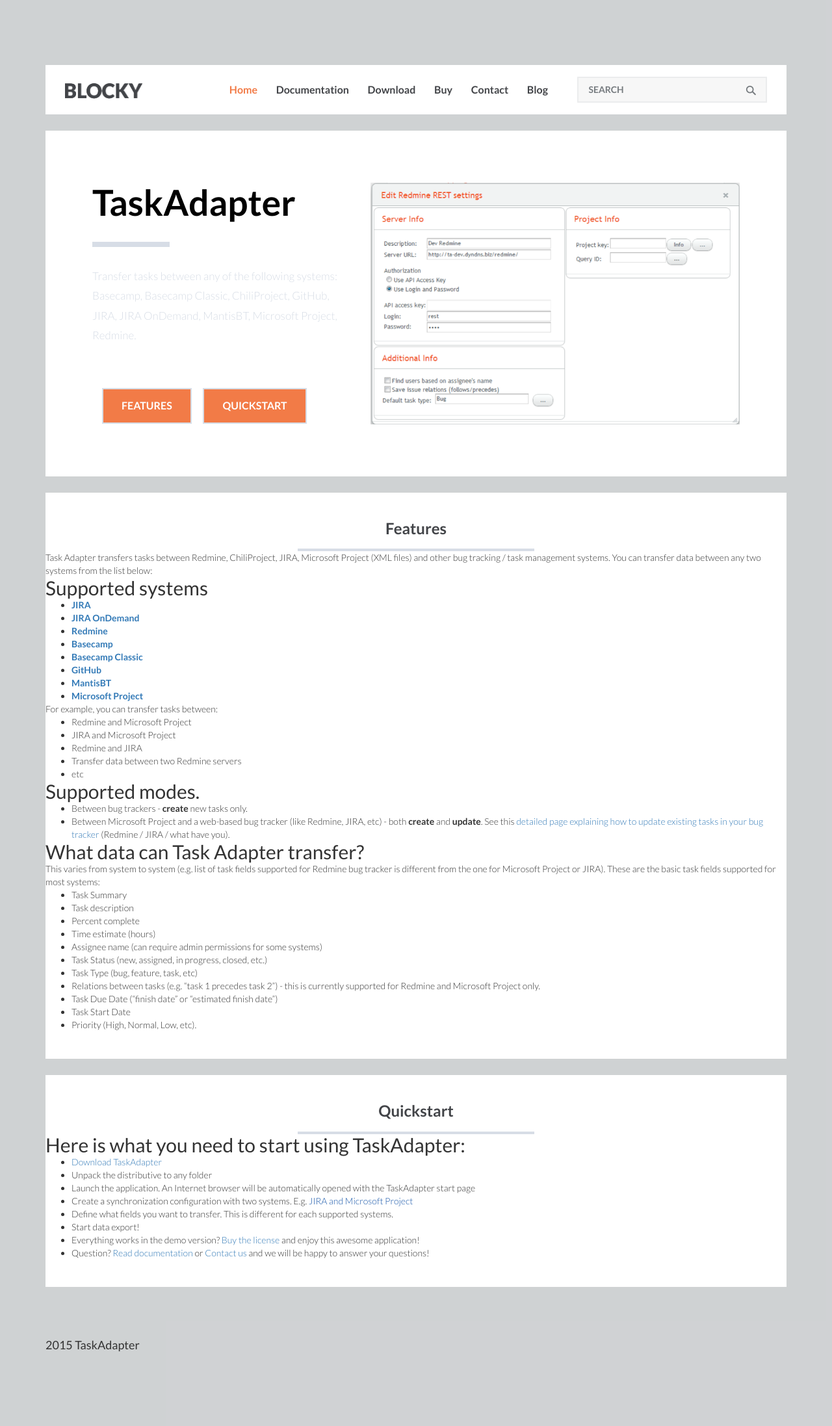
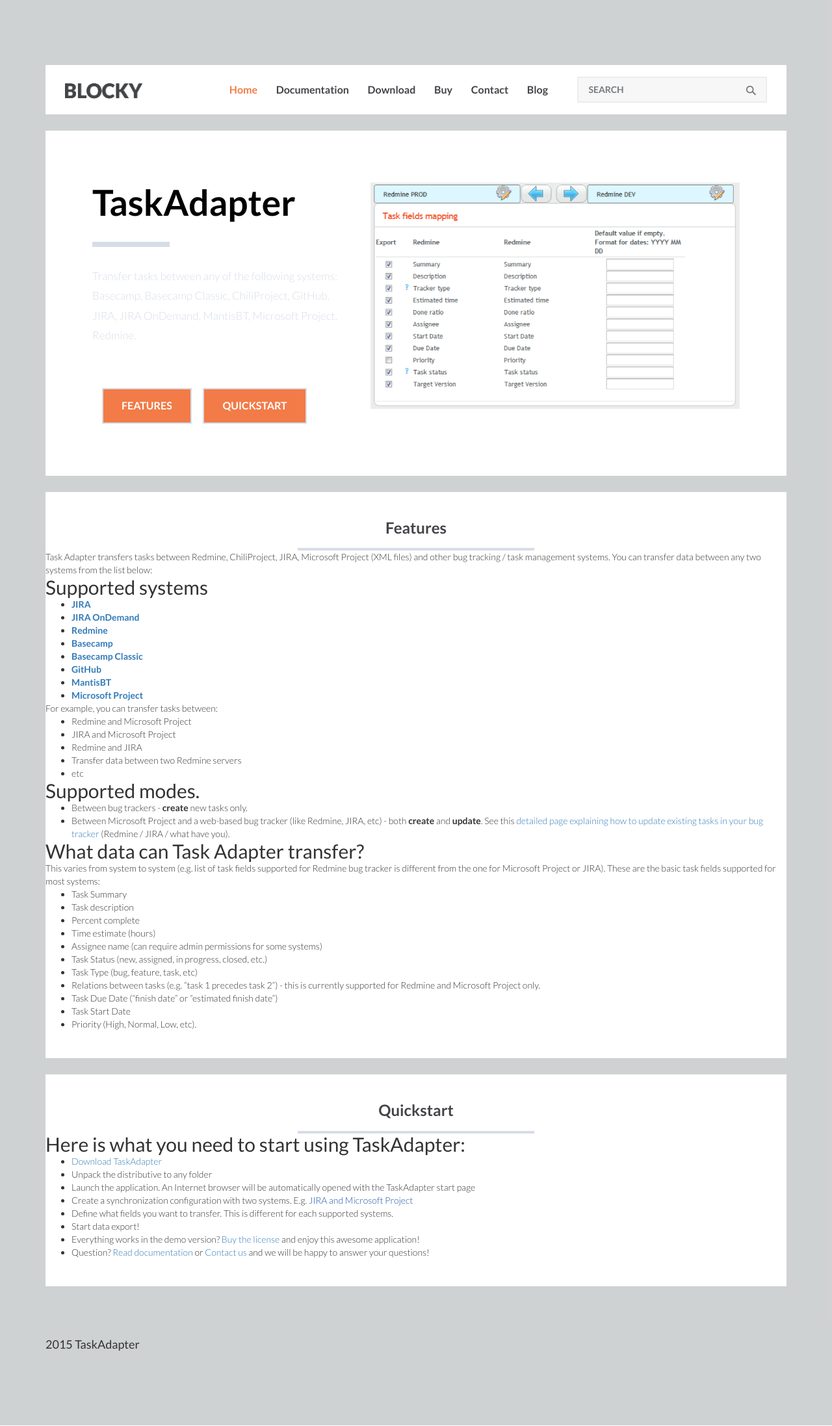
Before and after one commit to Syed-Shahzaib-Hussain/Task-Adapter-Copy, a Jekyll site: the page built from index.html, in a window 1280 px wide. Shown: the whole page at 65% size. Built offline with Jekyll 4.4.1, drawn with Linux system fonts in a browser that asks for light colours.

Commit message:
added screenshots for the front page

```diff
--- a/index.html
+++ b/index.html
@@ -49,7 +49,7 @@
                     </li>
                     <li>
                         <div class="slider-image">
-                            <img src="images/edit_redmine4.png" alt=""/>
+                            <img src="images/redmine_prod_to_redmine_dev.png" alt=""/>
                         </div>
                     </li>
                     <li>
@@ -59,12 +59,12 @@
                     </li>
                     <li>
                         <div class="slider-image">
-                            <img src="images/default_jira_msp.png" alt=""/>
+                            <img src="images/configs_list_project_filter.png" alt="Configs list with project filter"/>
                         </div>
                     </li>
                     <li>
                         <div class="slider-image">
-                            <img src="images/edit_redmine4.png" alt=""/>
+                            <img src="images/edit_jira_settings.png" alt="Edit JIRA settings"/>
                         </div>
                     </li>
                 </ul>
```
Also changed, not shown: images/configs_list_project_filter.png (added), images/edit_jira_settings.png (added), images/redmine_prod_to_redmine_dev.png (added).
